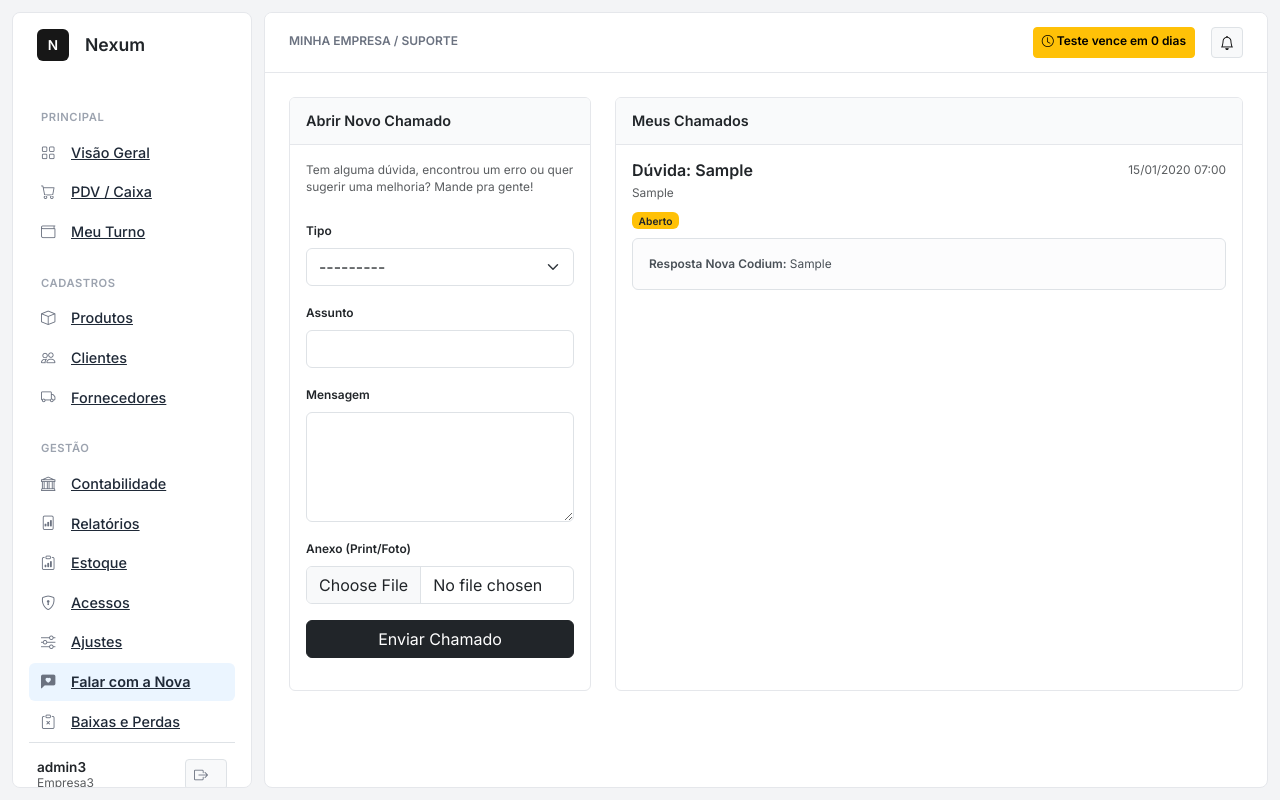
After one commit to SrDOliveira/ERP, a Django app: page /suporte/ in a window 1280 px wide. The commit adds this page. Run offline with Django 5.2, Linux system fonts and the light colour scheme; a user stored in the database is signed in; data comes from the database, SQL or seed files in the repository; both versions use the stored data as it was after the commit; tables that the repository leaves empty hold one stand-in row (values such as "Sample post"); some libraries are stand-ins or nearby versions.

Commit message:
App SaaS19

```diff
--- a/core/forms.py
+++ b/core/forms.py
@@ -1,7 +1,35 @@
+from .models import Chamado, AjusteEstoque # Importe os novos models
 from django import forms
 from django.core.exceptions import ValidationError
 from django.contrib.auth.models import User
 from .models import Produto, MovimentoCaixa, Usuario, Caixa, Empresa, Categoria, Fornecedor, Cliente
+
+
+class ChamadoForm(forms.ModelForm):
+    class Meta:
+        model = Chamado
+        fields = ['tipo', 'assunto', 'mensagem', 'anexo']
+        widgets = {
+            'tipo': forms.Select(attrs={'class': 'form-select'}),
+            'assunto': forms.TextInput(attrs={'class': 'form-control'}),
+            'mensagem': forms.Textarea(attrs={'class': 'form-control', 'rows': 4}),
+            'anexo': forms.FileInput(attrs={'class': 'form-control'}),
+        }
+
+class AjusteEstoqueForm(forms.ModelForm):
+    class Meta:
+        model = AjusteEstoque
+        fields = ['produto', 'quantidade', 'motivo', 'observacao']
+        widgets = {
+            'produto': forms.Select(attrs={'class': 'form-select'}),
+            'quantidade': forms.NumberInput(attrs={'class': 'form-control'}),
+            'motivo': forms.Select(attrs={'class': 'form-select'}),
+            'observacao': forms.TextInput(attrs={'class': 'form-control'}),
+        }
+
+    def __init__(self, user, *args, **kwargs):
+        super().__init__(*args, **kwargs)
+        self.fields['produto'].queryset = Produto.objects.filter(empresa=user.empresa)
 
 # ... (aqui começam as classes ProdutoForm, etc)
 
--- a/core/models.py
+++ b/core/models.py
@@ -260,3 +260,58 @@ class Lancamento(ModeloDoTenant):
 
     class Meta:
         ordering = ['data_vencimento']
+
+    # =========================================================
+#  8. SUPORTE E AJUSTES (NOVOS)
+# =========================================================
+
+class Chamado(models.Model):
+    TIPO_CHOICES = (
+        ('DUVIDA', 'Dúvida'),
+        ('PROBLEMA', 'Problema / Erro'),
+        ('SUGESTAO', 'Sugestão de Melhoria'),
+        ('FINANCEIRO', 'Assunto Financeiro'),
+    )
+    STATUS_CHOICES = (
+        ('ABERTO', 'Aberto'),
+        ('EM_ANDAMENTO', 'Em Análise'),
+        ('RESOLVIDO', 'Resolvido'),
+    )
+
+    usuario = models.ForeignKey(Usuario, on_delete=models.CASCADE)
+    tipo = models.CharField(max_length=20, choices=TIPO_CHOICES)
+    assunto = models.CharField(max_length=200)
+    mensagem = models.TextField()
+    anexo = models.FileField(upload_to='suporte/', null=True, blank=True)
+
+    status = models.CharField(max_length=20, choices=STATUS_CHOICES, default='ABERTO')
+    data_abertura = models.DateTimeField(auto_now_add=True)
+    resposta_admin = models.TextField(blank=True, null=True)
+
+    def __str__(self):
+        return f"{self.get_tipo_display()} - {self.assunto}"
+
+class AjusteEstoque(ModeloDoTenant):
+    MOTIVO_CHOICES = (
+        ('DEFEITO', 'Defeito / Avaria'),
+        ('PERDA', 'Perda / Roubo'),
+        ('VALIDADE', 'Vencimento'),
+        ('USO_INTERNO', 'Uso Interno / Consumo'),
+        ('ENTRADA', 'Entrada Avulsa / Correção'),
+    )
+
+    produto = models.ForeignKey(Produto, on_delete=models.CASCADE)
+    quantidade = models.IntegerField() # Pode ser negativo (saída) ou positivo (entrada)
+    motivo = models.CharField(max_length=20, choices=MOTIVO_CHOICES)
+    observacao = models.TextField(blank=True, null=True)
+    data_ajuste = models.DateTimeField(auto_now_add=True)
+    responsavel = models.ForeignKey(Usuario, on_delete=models.PROTECT)
+
+    def __str__(self):
+        return f"{self.produto.nome} ({self.quantidade})"
+
+    def save(self, *args, **kwargs):
+        # Atualiza o estoque do produto automaticamente
+        # Se for perda (ex: defeito), a quantidade deve entrar negativa no form?
+        # Vamos tratar na View: se o motivo não for ENTRADA, subtrai.
+        super().save(*args, **kwargs)
--- a/core/templates/core/base.html
+++ b/core/templates/core/base.html
@@ -43,11 +43,18 @@
 
             {% if user.cargo != 'VENDEDOR' %}
                 <p class="text-uppercase">Gestão</p>
-                <a href="{% url 'financeiro' %}"><i class="bi bi-bank"></i> Financeiro</a>
+                <a href="{% url 'financeiro' %}"><i class="bi bi-bank"></i> Contabilidade</a>
                 <a href="{% url 'relatorios' %}"><i class="bi bi-file-bar-graph"></i> Relatórios</a>
                 <a href="{% url 'painel_estoque' %}"><i class="bi bi-clipboard-data"></i> Estoque</a>
                 <a href="{% url 'lista_equipe' %}"><i class="bi bi-shield-lock"></i> Acessos</a>
                 <a href="{% url 'configuracoes' %}"><i class="bi bi-sliders"></i> Ajustes</a>
+            {% endif %}
+                <a href="{% url 'suporte' %}" class="text-primary fw-bold" style="background: #ebf5ff;">
+                <i class="bi bi-chat-left-heart-fill"></i> Falar com a Nova
+            </a>
+
+            {% if user.cargo != 'VENDEDOR' %}
+                <a href="{% url 'ajuste_estoque' %}"><i class="bi bi-clipboard-x"></i> Baixas e Perdas</a>
             {% endif %}
         </nav>
 
--- /dev/null
+++ b/core/templates/core/suporte.html
@@ -0,0 +1,79 @@
+{% extends 'core/base.html' %}
+{% block title %}Fale com a Nova{% endblock %}
+{% block breadcrumb %}Suporte{% endblock %}
+
+{% block content %}
+<div class="container-fluid p-0">
+    <div class="row">
+        <div class="col-md-4">
+            <div class="card h-100">
+                <div class="card-header">Abrir Novo Chamado</div>
+                <div class="card-body">
+                    <p class="text-muted small mb-4">Tem alguma dúvida, encontrou um erro ou quer sugerir uma melhoria? Mande pra gente!</p>
+                    <form method="POST" enctype="multipart/form-data">
+                        {% csrf_token %}
+                        <div class="mb-3">
+                            <label class="form-label small fw-bold">Tipo</label>
+                            {{ form.tipo }}
+                        </div>
+                        <div class="mb-3">
+                            <label class="form-label small fw-bold">Assunto</label>
+                            {{ form.assunto }}
+                        </div>
+                        <div class="mb-3">
+                            <label class="form-label small fw-bold">Mensagem</label>
+                            {{ form.mensagem }}
+                        </div>
+                        <div class="mb-3">
+                            <label class="form-label small fw-bold">Anexo (Print/Foto)</label>
+                            {{ form.anexo }}
+                        </div>
+                        <div class="d-grid">
+                            <button type="submit" class="btn btn-dark">Enviar Chamado</button>
+                        </div>
+                    </form>
+                </div>
+            </div>
+        </div>
+
+        <div class="col-md-8">
+            <div class="card h-100">
+                <div class="card-header">Meus Chamados</div>
+                <div class="card-body p-0">
+                    <div class="list-group list-group-flush">
+                        {% for c in chamados %}
+                        <div class="list-group-item p-3">
+                            <div class="d-flex w-100 justify-content-between">
+                                <h6 class="mb-1 fw-bold">{{ c.get_tipo_display }}: {{ c.assunto }}</h6>
+                                <small class="text-muted">{{ c.data_abertura|date:"d/m/Y H:i" }}</small>
+                            </div>
+                            <p class="mb-1 text-muted small">{{ c.mensagem|truncatechars:100 }}</p>
+                            <div class="mt-2">
+                                {% if c.status == 'ABERTO' %}
+                                    <span class="badge bg-warning text-dark">Aberto</span>
+                                {% elif c.status == 'EM_ANDAMENTO' %}
+                                    <span class="badge bg-info">Em Análise</span>
+                                {% else %}
+                                    <span class="badge bg-success">Resolvido</span>
+                                {% endif %}
+
+                                {% if c.resposta_admin %}
+                                    <div class="alert alert-light border mt-2 mb-0 small">
+                                        <strong>Resposta Nova Codium:</strong> {{ c.resposta_admin }}
+                                    </div>
+                                {% endif %}
+                            </div>
+                        </div>
+                        {% empty %}
+                        <div class="text-center p-5 text-muted">
+                            <i class="bi bi-chat-heart fs-1"></i><br>
+                            Nenhum chamado aberto.
+                        </div>
+                        {% endfor %}
+                    </div>
+                </div>
+            </div>
+        </div>
+    </div>
+</div>
+{% endblock %}
--- a/core/urls.py
+++ b/core/urls.py
@@ -59,4 +59,6 @@ urlpatterns = [
     path('webhook/asaas/', views.webhook_asaas, name='webhook_asaas'),
     path('assinatura/planos/', views.escolher_plano, name='escolher_plano'),
     path('inicio/', views.rota_inicial, name='rota_inicial'),
+    path('suporte/', views.suporte, name='suporte'),
+    path('estoque/ajuste/', views.ajuste_estoque, name='ajuste_estoque'),
 ]
--- a/core/views.py
+++ b/core/views.py
@@ -6,6 +6,9 @@ import requests
 import json
 import traceback # Importante para o erro
 
+# Imports dos novos forms e models
+from .models import Chamado, AjusteEstoque
+from .forms import ChamadoForm, AjusteEstoqueForm
     # Servir arquivos de PWA
 from django.views.generic import TemplateView
 
@@ -674,3 +677,57 @@ class ManifestView(TemplateView):
     template_name = "core/manifest.json"
     content_type = "application/json"
     name = "manifest.json"
+
+
+# --- SUPORTE ---
+@login_required
+def suporte(request):
+    chamados = Chamado.objects.filter(usuario=request.user).order_by('-data_abertura')
+
+    if request.method == 'POST':
+        form = ChamadoForm(request.POST, request.FILES)
+        if form.is_valid():
+            chamado = form.save(commit=False)
+            chamado.usuario = request.user
+            chamado.save()
+            messages.success(request, "Chamado aberto! Responderemos em breve.")
+            return redirect('suporte')
+    else:
+        form = ChamadoForm()
+
+    return render(request, 'core/suporte.html', {'form': form, 'chamados': chamados})
+
+# --- GESTÃO DE PERDAS / AJUSTES ---
+@login_required
+def ajuste_estoque(request):
+    if request.user.cargo == 'VENDEDOR': return HttpResponseForbidden()
+
+    ajustes = AjusteEstoque.objects.filter(empresa=request.user.empresa).order_by('-data_ajuste')[:20]
+
+    if request.method == 'POST':
+        form = AjusteEstoqueForm(request.user, request.POST)
+        if form.is_valid():
+            ajuste = form.save(commit=False)
+            ajuste.empresa = request.user.empresa
+            ajuste.responsavel = request.user
+
+            # Lógica do Estoque:
+            # Se for ENTRADA, soma. Se for qualquer outro motivo (Perda, Defeito), subtrai.
+            prod = ajuste.produto
+            qtd = abs(ajuste.quantidade) # Garante número positivo pra lógica
+
+            if ajuste.motivo == 'ENTRADA':
+                prod.estoque_atual += qtd
+                msg = f"Adicionado {qtd} ao estoque."
+            else:
+                prod.estoque_atual -= qtd
+                msg = f"Removido {qtd} do estoque."
+
+            prod.save()
+            ajuste.save()
+            messages.success(request, msg)
+            return redirect('ajuste_estoque')
+    else:
+        form = AjusteEstoqueForm(request.user)
+
+    return render(request, 'core/ajuste_estoque.html', {'form': form, 'ajustes': ajustes})
```
Also changed, not shown: core/templates/core/financeiro.html (+51 -39 lines), core/migrations/0006_ajusteestoque_chamado.py (added), db.sqlite3.
